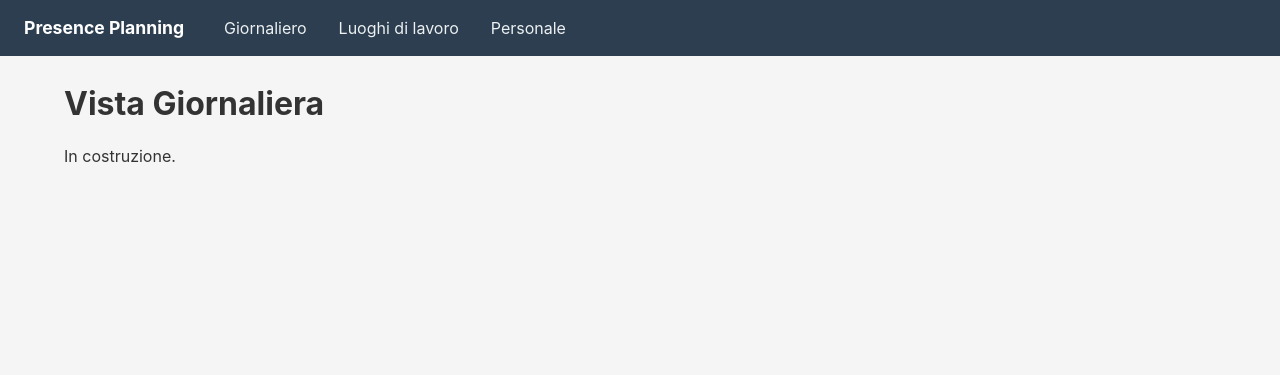
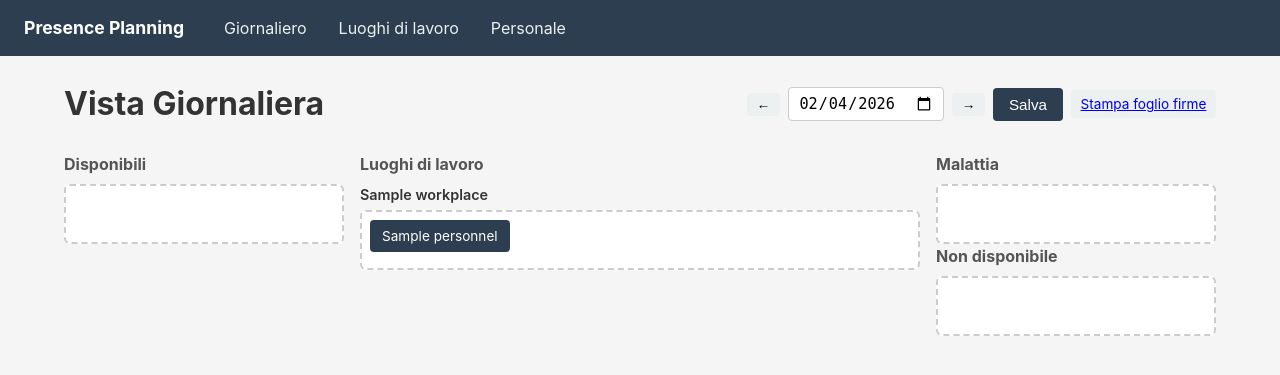
Before and after one commit to theCrius/presence-planner, a Flask app: page / in a window 1280 px wide. Shown: the top 375 px of the page. Run offline with Flask 3, Linux system fonts and the light colour scheme; tables that the repository leaves empty hold one stand-in row (values such as "Sample post"); data that the repository does not hold is empty.

Commit message:
Fase 3: vista giornaliera con drag & drop
- API per caricare, salvare e auto-fill piano giornaliero
- Layout a 3 colonne: disponibili, luoghi di lavoro, assenze
- Drag & drop nativo HTML5 per spostare personale tra zone
- Selettore data con navigazione giorno precedente/successivo
- Auto-fill dal giorno precedente (assenze escluse)
- Pulsante salva con feedback visivo

Co-Authored-By: Claude Opus 4.5 <noreply@anthropic.com>

```diff
--- a/app.py
+++ b/app.py
@@ -136,6 +136,109 @@ def api_personnel_delete(id):
     return jsonify({'ok': True})
 
 
+# === API Day Plans ===
+
+@app.route('/api/day/<date>', methods=['GET'])
+def api_day_load(date):
+    """Carica l'ultimo piano salvato per una data. Restituisce assegnazioni e assenze."""
+    conn = get_connection()
+    plan = conn.execute(
+        'SELECT * FROM day_plans WHERE date = ? ORDER BY version DESC LIMIT 1',
+        (date,)
+    ).fetchone()
+    if not plan:
+        conn.close()
+        return jsonify({'plan': None, 'assignments': [], 'absences': []})
+
+    assignments = conn.execute('''
+        SELECT a.personnel_id, a.workplace_id, p.name as personnel_name, w.name as workplace_name
+        FROM assignments a
+        JOIN personnel p ON p.id = a.personnel_id
+        JOIN workplaces w ON w.id = a.workplace_id
+        WHERE a.day_plan_id = ?
+    ''', (plan['id'],)).fetchall()
+
+    absences = conn.execute('''
+        SELECT a.personnel_id, a.type, p.name as personnel_name
+        FROM absences a
+        JOIN personnel p ON p.id = a.personnel_id
+        WHERE a.day_plan_id = ?
+    ''', (plan['id'],)).fetchall()
+
+    conn.close()
+    return jsonify({
+        'plan': dict(plan),
+        'assignments': [dict(r) for r in assignments],
+        'absences': [dict(r) for r in absences]
+    })
+
+
+@app.route('/api/day/<date>/save', methods=['POST'])
+def api_day_save(date):
+    """Salva una nuova versione del piano giornaliero."""
+    data = request.get_json()
+    # data.assignments = [{personnel_id, workplace_id}, ...]
+    # data.absences = [{personnel_id, type}, ...]
+    conn = get_connection()
+
+    # Calcola prossima versione per questa data
+    last = conn.execute(
+        'SELECT MAX(version) as v FROM day_plans WHERE date = ?', (date,)
+    ).fetchone()
+    next_version = (last['v'] or 0) + 1
+
+    cursor = conn.execute(
+        'INSERT INTO day_plans (date, version) VALUES (?, ?)',
+        (date, next_version)
+    )
+    plan_id = cursor.lastrowid
+
+    for a in data.get('assignments', []):
+        conn.execute(
+            'INSERT INTO assignments (day_plan_id, personnel_id, workplace_id) VALUES (?, ?, ?)',
+            (plan_id, a['personnel_id'], a['workplace_id'])
+        )
+
+    for a in data.get('absences', []):
+        conn.execute(
+            'INSERT INTO absences (day_plan_id, personnel_id, type) VALUES (?, ?, ?)',
+            (plan_id, a['personnel_id'], a['type'])
+        )
+
+    conn.commit()
+    plan = conn.execute('SELECT * FROM day_plans WHERE id = ?', (plan_id,)).fetchone()
+    conn.close()
+    return jsonify({'ok': True, 'plan': dict(plan)}), 201
+
+
+@app.route('/api/day/<date>/previous', methods=['GET'])
+def api_day_previous(date):
+    """Trova il piano più recente precedente a questa data (per auto-fill)."""
+    conn = get_connection()
+    plan = conn.execute(
+        'SELECT * FROM day_plans WHERE date < ? ORDER BY date DESC, version DESC LIMIT 1',
+        (date,)
+    ).fetchone()
+    if not plan:
+        conn.close()
+        return jsonify({'plan': None, 'assignments': [], 'absences': []})
+
+    assignments = conn.execute('''
+        SELECT a.personnel_id, a.workplace_id, p.name as personnel_name, w.name as workplace_name
+        FROM assignments a
+        JOIN personnel p ON p.id = a.personnel_id
+        JOIN workplaces w ON w.id = a.workplace_id
+        WHERE a.day_plan_id = ?
+    ''', (plan['id'],)).fetchall()
+
+    # Le assenze non vengono copiate dal giorno precedente
+    conn.close()
+    return jsonify({
+        'plan': dict(plan),
+        'assignments': [dict(r) for r in assignments]
+    })
+
+
 if __name__ == '__main__':
     init_db()
     app.run(debug=True, port=5000)
--- a/static/css/style.css
+++ b/static/css/style.css
@@ -143,3 +143,118 @@ h1 {
     font-size: 0.95rem;
     width: 100%;
 }
+
+/* === Vista Giornaliera === */
+.day-header {
+    display: flex;
+    justify-content: space-between;
+    align-items: center;
+    flex-wrap: wrap;
+    gap: 1rem;
+    margin-bottom: 1.5rem;
+}
+
+.day-header h1 {
+    margin-bottom: 0;
+}
+
+.day-controls {
+    display: flex;
+    align-items: center;
+    gap: 0.5rem;
+}
+
+.day-controls input[type="date"] {
+    padding: 0.4rem 0.6rem;
+    border: 1px solid #ccc;
+    border-radius: 4px;
+    font-size: 0.95rem;
+}
+
+.day-layout {
+    display: grid;
+    grid-template-columns: 1fr 2fr 1fr;
+    gap: 1rem;
+    align-items: start;
+}
+
+.day-column h2 {
+    font-size: 1rem;
+    margin-bottom: 0.5rem;
+    color: #555;
+}
+
+.day-column-center {
+    min-width: 0;
+}
+
+/* === Drop zones === */
+.drop-zone {
+    min-height: 60px;
+    background: #fff;
+    border: 2px dashed #ccc;
+    border-radius: 6px;
+    padding: 0.5rem;
+    display: flex;
+    flex-wrap: wrap;
+    gap: 0.4rem;
+    align-content: flex-start;
+}
+
+.drop-zone.drag-over {
+    border-color: #3498db;
+    background: #eaf2f8;
+}
+
+/* === Card persona === */
+.person-card {
+    background: #2c3e50;
+    color: #fff;
+    padding: 0.35rem 0.75rem;
+    border-radius: 4px;
+    cursor: grab;
+    font-size: 0.85rem;
+    user-select: none;
+    white-space: nowrap;
+}
+
+.person-card.dragging {
+    opacity: 0.4;
+}
+
+/* === Sezione luogo di lavoro === */
+.workplace-section {
+    margin-bottom: 0.75rem;
+}
+
+.workplace-section h3 {
+    font-size: 0.9rem;
+    font-weight: 600;
+    margin-bottom: 0.3rem;
+}
+
+/* === Feedback salvataggio === */
+.save-feedback {
+    position: fixed;
+    bottom: 1.5rem;
+    right: 1.5rem;
+    padding: 0.75rem 1.5rem;
+    border-radius: 6px;
+    font-weight: 600;
+    transition: opacity 0.3s;
+}
+
+.save-feedback.hidden {
+    opacity: 0;
+    pointer-events: none;
+}
+
+.save-feedback.success {
+    background: #27ae60;
+    color: #fff;
+}
+
+.save-feedback.error {
+    background: #e74c3c;
+    color: #fff;
+}
--- /dev/null
+++ b/static/js/main.js
@@ -0,0 +1,226 @@
+// === Stato ===
+let currentDate = todayStr();
+const inputDate = document.getElementById('input-date');
+const btnSave = document.getElementById('btn-save');
+const btnPrint = document.getElementById('btn-print');
+const btnPrev = document.getElementById('btn-prev-day');
+const btnNext = document.getElementById('btn-next-day');
+const feedback = document.getElementById('save-feedback');
+const zoneAvailable = document.getElementById('zone-available');
+const zoneSick = document.getElementById('zone-sick');
+const zoneUnavailable = document.getElementById('zone-unavailable');
+const workplacesContainer = document.getElementById('workplaces-container');
+
+// === Inizializzazione ===
+inputDate.value = currentDate;
+updatePrintLink();
+loadDay();
+
+inputDate.addEventListener('change', () => {
+    currentDate = inputDate.value;
+    updatePrintLink();
+    loadDay();
+});
+
+btnPrev.addEventListener('click', () => {
+    const d = new Date(currentDate);
+    d.setDate(d.getDate() - 1);
+    currentDate = dateStr(d);
+    inputDate.value = currentDate;
+    updatePrintLink();
+    loadDay();
+});
+
+btnNext.addEventListener('click', () => {
+    const d = new Date(currentDate);
+    d.setDate(d.getDate() + 1);
+    currentDate = dateStr(d);
+    inputDate.value = currentDate;
+    updatePrintLink();
+    loadDay();
+});
+
+btnSave.addEventListener('click', save);
+
+// === Caricamento giorno ===
+async function loadDay() {
+    // Carica luoghi di lavoro attivi e personale attivo
+    const [wpRes, pRes, dayRes] = await Promise.all([
+        fetch('/api/workplaces'),
+        fetch('/api/personnel'),
+        fetch(`/api/day/${currentDate}`)
+    ]);
+    const workplaces = await wpRes.json();
+    const personnel = await pRes.json();
+    const dayData = await dayRes.json();
+
+    // Costruisci zone luoghi di lavoro
+    workplacesContainer.innerHTML = '';
+    workplaces.forEach(wp => {
+        const section = document.createElement('div');
+        section.className = 'workplace-section';
+        section.innerHTML = `<h3>${esc(wp.name)}</h3>`;
+        const zone = document.createElement('div');
+        zone.className = 'drop-zone';
+        zone.dataset.zone = 'workplace';
+        zone.dataset.workplaceId = wp.id;
+        setupDropZone(zone);
+        section.appendChild(zone);
+        workplacesContainer.appendChild(section);
+    });
+
+    // Svuota zone assenze
+    zoneAvailable.innerHTML = '';
+    zoneSick.innerHTML = '';
+    zoneUnavailable.innerHTML = '';
+    setupDropZone(zoneAvailable);
+    setupDropZone(zoneSick);
+    setupDropZone(zoneUnavailable);
+
+    if (dayData.plan) {
+        // Carica piano esistente
+        placeFromPlan(personnel, dayData.assignments, dayData.absences);
+    } else {
+        // Prova auto-fill dal giorno precedente
+        const prevRes = await fetch(`/api/day/${currentDate}/previous`);
+        const prevData = await prevRes.json();
+        if (prevData.plan) {
+            placeFromPlan(personnel, prevData.assignments, []);
+        } else {
+            // Tutti disponibili
+            personnel.forEach(p => zoneAvailable.appendChild(createCard(p.id, p.name)));
+        }
+    }
+}
+
+// Posiziona le card secondo un piano
+function placeFromPlan(allPersonnel, assignments, absences) {
+    const assignedIds = new Set();
+
+    // Assegnazioni ai luoghi di lavoro
+    assignments.forEach(a => {
+        const zone = workplacesContainer.querySelector(`[data-workplace-id="${a.workplace_id}"]`);
+        if (zone) {
+            zone.appendChild(createCard(a.personnel_id, a.personnel_name));
+            assignedIds.add(a.personnel_id);
+        }
+    });
+
+    // Assenze
+    absences.forEach(a => {
+        const target = a.type === 'sick_leave' ? zoneSick : zoneUnavailable;
+        target.appendChild(createCard(a.personnel_id, a.personnel_name));
+        assignedIds.add(a.personnel_id);
+    });
+
+    // Restanti nel pool disponibili
+    allPersonnel.forEach(p => {
+        if (!assignedIds.has(p.id)) {
+            zoneAvailable.appendChild(createCard(p.id, p.name));
+        }
+    });
+}
+
+// === Drag & Drop ===
+function createCard(id, name) {
+    const card = document.createElement('div');
+    card.className = 'person-card';
+    card.draggable = true;
+    card.dataset.personnelId = id;
+    card.textContent = name;
+    card.addEventListener('dragstart', (e) => {
+        e.dataTransfer.setData('text/plain', id);
+        card.classList.add('dragging');
+    });
+    card.addEventListener('dragend', () => {
+        card.classList.remove('dragging');
+    });
+    return card;
+}
+
+function setupDropZone(zone) {
+    zone.addEventListener('dragover', (e) => {
+        e.preventDefault();
+        zone.classList.add('drag-over');
+    });
+    zone.addEventListener('dragleave', () => {
+        zone.classList.remove('drag-over');
+    });
+    zone.addEventListener('drop', (e) => {
+        e.preventDefault();
+        zone.classList.remove('drag-over');
+        const personnelId = e.dataTransfer.getData('text/plain');
+        const card = document.querySelector(`.person-card[data-personnel-id="${personnelId}"]`);
+        if (card) {
+            zone.appendChild(card);
+        }
+    });
+}
+
+// === Salvataggio ===
+async function save() {
+    const assignments = [];
+    const absences = [];
+
+    // Raccogli assegnazioni dai luoghi di lavoro
+    workplacesContainer.querySelectorAll('.drop-zone[data-zone="workplace"]').forEach(zone => {
+        const wpId = parseInt(zone.dataset.workplaceId);
+        zone.querySelectorAll('.person-card').forEach(card => {
+            assignments.push({
+                personnel_id: parseInt(card.dataset.personnelId),
+                workplace_id: wpId
+            });
+        });
+    });
+
+    // Raccogli assenze
+    zoneSick.querySelectorAll('.person-card').forEach(card => {
+        absences.push({
+            personnel_id: parseInt(card.dataset.personnelId),
+            type: 'sick_leave'
+        });
+    });
+    zoneUnavailable.querySelectorAll('.person-card').forEach(card => {
+        absences.push({
+            personnel_id: parseInt(card.dataset.personnelId),
+            type: 'unavailable'
+        });
+    });
+
+    const res = await fetch(`/api/day/${currentDate}/save`, {
+        method: 'POST',
+        headers: {'Content-Type': 'application/json'},
+        body: JSON.stringify({assignments, absences})
+    });
+
+    if (res.ok) {
+        showFeedback('Piano salvato!', 'success');
+    } else {
+        showFeedback('Errore nel salvataggio.', 'error');
+    }
+}
+
+// === Utilità ===
+function todayStr() {
+    return dateStr(new Date());
+}
+
+function dateStr(d) {
+    return d.toISOString().slice(0, 10);
+}
+
+function esc(str) {
+    const d = document.createElement('div');
+    d.textContent = str;
+    return d.innerHTML;
+}
+
+function updatePrintLink() {
+    btnPrint.href = `/print/${currentDate}`;
+}
+
+function showFeedback(msg, type) {
+    feedback.textContent = msg;
+    feedback.className = `save-feedback ${type}`;
+    setTimeout(() => { feedback.className = 'save-feedback hidden'; }, 3000);
+}
--- a/templates/index.html
+++ b/templates/index.html
@@ -1,6 +1,42 @@
 {% extends "base.html" %}
 {% block title %}Giornaliero — Presence Planning{% endblock %}
 {% block content %}
-<h1>Vista Giornaliera</h1>
-<p>In costruzione.</p>
+<div class="day-header">
+    <h1>Vista Giornaliera</h1>
+    <div class="day-controls">
+        <button class="btn btn-small" id="btn-prev-day">&larr;</button>
+        <input type="date" id="input-date">
+        <button class="btn btn-small" id="btn-next-day">&rarr;</button>
+        <button class="btn btn-primary" id="btn-save">Salva</button>
+        <a class="btn btn-small" id="btn-print" href="#" target="_blank">Stampa foglio firme</a>
+    </div>
+</div>
+
+<div class="day-layout">
+    <!-- Colonna sinistra: disponibili -->
+    <div class="day-column">
+        <h2>Disponibili</h2>
+        <div class="drop-zone" id="zone-available" data-zone="available"></div>
+    </div>
+
+    <!-- Colonna centrale: luoghi di lavoro -->
+    <div class="day-column day-column-center">
+        <h2>Luoghi di lavoro</h2>
+        <div id="workplaces-container"></div>
+    </div>
+
+    <!-- Colonna destra: assenze -->
+    <div class="day-column">
+        <h2>Malattia</h2>
+        <div class="drop-zone" id="zone-sick" data-zone="sick_leave"></div>
+        <h2>Non disponibile</h2>
+        <div class="drop-zone" id="zone-unavailable" data-zone="unavailable"></div>
+    </div>
+</div>
+
+<div id="save-feedback" class="save-feedback hidden"></div>
 {% endblock %}
+
+{% block scripts %}
+<script src="{{ url_for('static', filename='js/main.js') }}"></script>
+{% endblock %}
```
